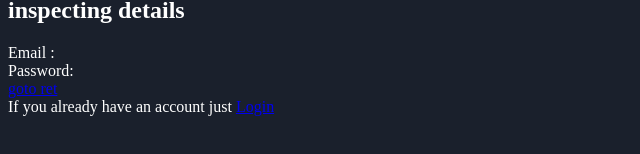
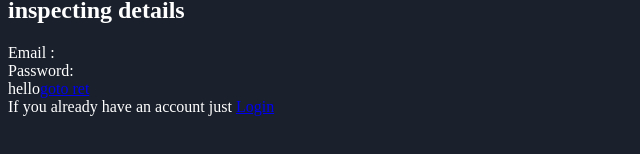
Before and after one commit to kayscotts/Fullweb, a React (Vite) app in the folder frontend/: page /signup in a window 1280 px wide. Shown: the part 166-320 px from the top of the page, without its empty margins (0-640 px from the left). Built offline with nearby package versions, Linux system fonts and the light colour scheme; no server answers.

Commit message:
Update Sign.jsx

```diff
--- a/frontend/src/pages/Auth/Sign.jsx
+++ b/frontend/src/pages/Auth/Sign.jsx
@@ -56,8 +56,11 @@ return (
 <div>Email : {email}</div>
 <div>Password: {password}</div>
 </div>
+ <div>
+  hello
  <Link to="/ret">goto ret</Link>
-<div>If you already have an account just <Link to="/login">Login</Link></div>
+</div>
+  <div>If you already have an account just <Link to="/login">Login</Link></div>
 </>
 
 
```
